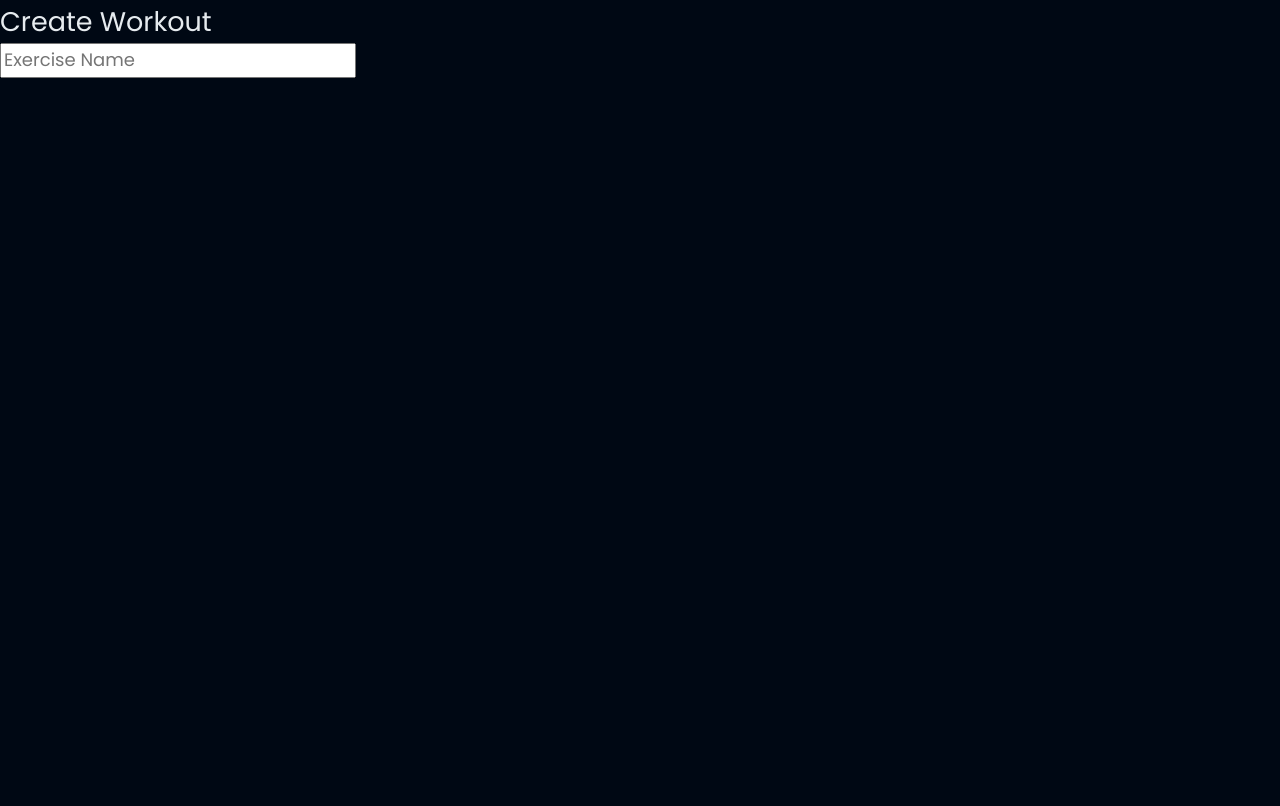
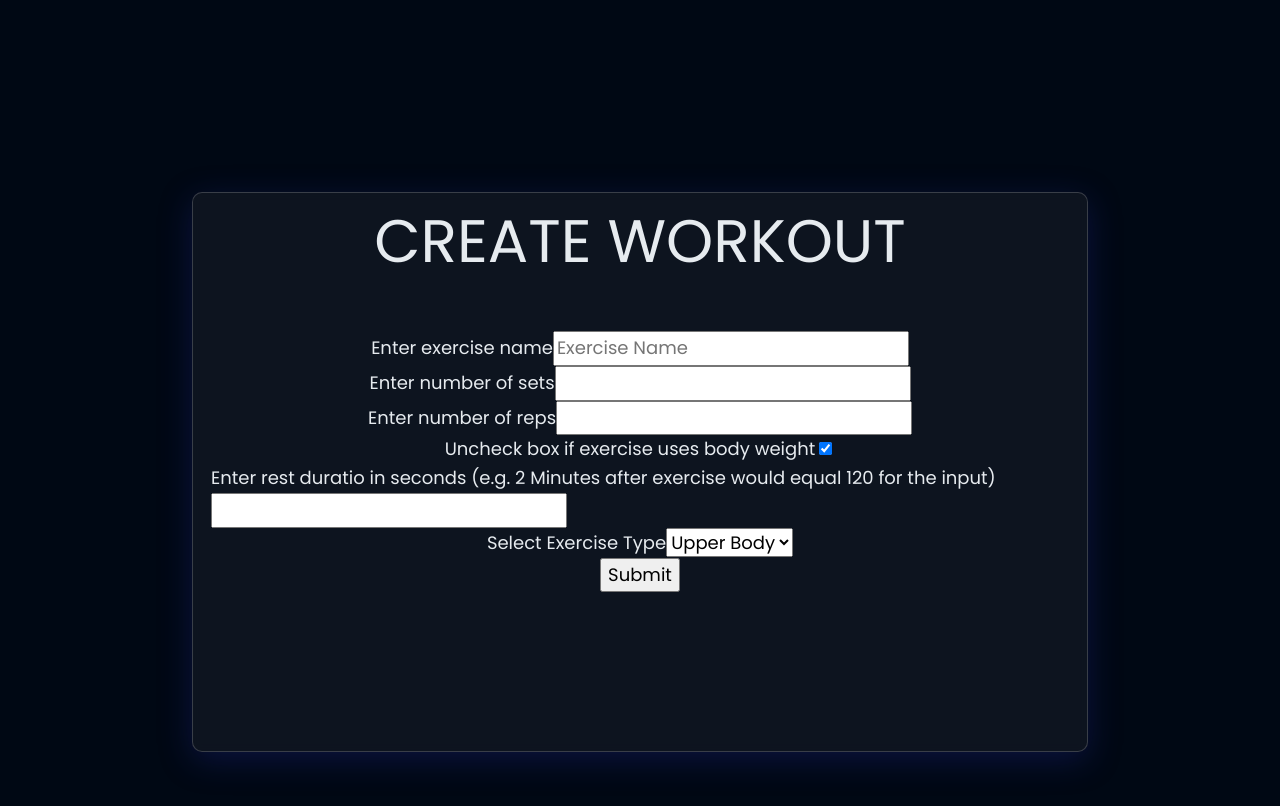
Before and after one commit to BorofskyDev/workout-app, a React (Vite) app: page / in a window 1280 px wide. Shown: the top 806 px of the page. Built offline with nearby package versions, Linux system fonts and the light colour scheme.

Commit message:
skeleton of create workout complete

```diff
--- a/src/App.css
+++ b/src/App.css
@@ -0,0 +1,34 @@
+/* ------------------- */
+/* Utility Classes     */
+/* ------------------- */
+
+
+
+img {
+    display: block;
+    max-width: 100%;
+}
+
+strong {
+    font-weight: var(--fw-bolder);
+}
+
+:focus {
+    outline: 3px solid hsl(var(--clr-primary));
+    outline-offset: 3px;
+}
+
+/* ------------------- */
+/* Typography          */
+/* ------------------- */
+
+h1,
+h2,
+h3 {
+    line-height: 1;
+    margin: 0;
+}
+
+h1 { font-size: var(--fs-h1 )}
+h2 { font-size: var(--fs-h2 )}
+h3 { font-size: var(--fs-h3 )}
--- a/src/components/CreateWorkout/CreateWorkout.css
+++ b/src/components/CreateWorkout/CreateWorkout.css
@@ -1 +1,32 @@
-@import '../../index.css';
+/* @import '../../index.css'; */
+
+.workout {
+  margin: 15% auto;
+  padding: 1em;
+  height: 70vh;
+  width: 70vw;
+  display: flex;
+  flex-direction: column;
+  align-items: center;
+  justify-content: flex-start;
+  background: rgba(255, 255, 255, 0.05);
+  box-shadow: 0 8px 32px 0 rgba(31, 38, 135, 0.37);
+  backdrop-filter: blur(5.5px);
+  -webkit-backdrop-filter: blur(5.5px);
+  border-radius: 10px;
+  border: 1px solid rgba(255, 255, 255, 0.18);
+}
+
+.workout__title {
+    text-transform: uppercase;
+    overflow: hidden;
+    margin-bottom: 1em;
+}
+
+.workout__form {
+    display: flex;
+    flex-direction: column;
+    align-items: center;
+    justify-content: space-around;
+    margin-bottom: 1em;
+}
--- a/src/components/CreateWorkout/CreateWorkout.jsx
+++ b/src/components/CreateWorkout/CreateWorkout.jsx
@@ -1,25 +1,119 @@
-import React, { useState } from 'react'
-import { FaArrowAltCircleRight } from 'react-icons/fa';
+import React, { useState } from 'react';
+import './CreateWorkout.css';
 
 function CreateWorkout() {
-    const [formData, setFormData] = useState({
-        exerciseName: "",
-        sets: "",
-        reps: "",
-        weightType: "",
-        useWeight: true,
-        restPeriod: ""
-    })
+  const [formData, setFormData] = useState({
+    exerciseName: '',
+    sets: '',
+    reps: '',
+    isWeight: true,
+    restPeriod: '',
+    workoutType: '',
+  });
+
+  function handleChange(event) {
+    const { name, value, type, checked } = event.target;
+    setFormData((prevFormData) => {
+      return {
+        ...prevFormData,
+        [name]: type === 'checkbox' ? checked : value,
+      };
+    });
+  }
+
   return (
     <section className="workout">
       <h2 className="workout__title">Create Workout</h2>
       <div className="workout__main">
-        <form  className="workout__form">
-            <input type="text" placeholder="Exercise Name"  className="workout__input" />
+        <form className="workout__form">
+          <div className="workout__box exercise-name">
+            <label htmlFor="exerciseName" className="workout__label">
+              Enter exercise name
+            </label>
+            <input
+              type="text"
+              placeholder="Exercise Name"
+              onChange={handleChange}
+              name="exerciseName"
+              value={formData.exerciseName}
+              className="workout__input"
+            />
+          </div>
+          <div className="workout__box sets">
+            <label htmlFor="sets" className="workout__label">
+              Enter number of sets
+            </label>
+            <input
+              type="number"
+              onChange={handleChange}
+              name="sets"
+              value={formData.value}
+              className="workout__number"
+            />
+          </div>
+          <div className="workout__box reps">
+            <label htmlFor="reps" className="workout__label">
+              Enter number of reps
+            </label>
+            <input
+              type="number"
+              onChange={handleChange}
+              name="reps"
+              value={formData.reps}
+              className="workout__number"
+            />
+          </div>
+          <div className="workout__box weight-type">
+            <label htmlFor="isWeight" className="workout__label">
+              Uncheck box if exercise uses body weight
+            </label>
+            <input
+              type="checkbox"
+              id="isWeight"
+              checked={formData.isWeight}
+              onChange={handleChange}
+              name="isWeight"
+              className="workout__check"
+            />
+          </div>
+          <div className="workout__box rest-period">
+            <label htmlFor="restPeriod" className="workout__label">
+              Enter rest duratio in seconds (e.g. 2 Minutes after exercise would
+              equal 120 for the input)
+            </label>
+            <input
+              type="number"
+              onChange={handleChange}
+              name="restPeriod"
+              value={formData.restPeriod}
+              className="workout__number"
+            />
+          </div>
+          <div className="workout__box workout-type">
+            <label htmlFor="workoutType" className="workout__label">
+              Select Exercise Type
+            </label>
+            <select
+              name="workoutType"
+              id="workoutType"
+              onChange={handleChange}
+              value={formData.workoutType}
+              className="workout__selection"
+            >
+              <option value="upperBody">Upper Body</option>
+              <option value="upperBody">Lower Body</option>
+              <option value="upperBody">Core (Abs)</option>
+              <option value="upperBody">Cardio</option>
+              <option value="upperBody">Other</option>
+            </select>
+          </div>
+          <div className="workout__box submit-btn">
+            <button className="btn">Submit</button>
+          </div>
         </form>
       </div>
     </section>
   );
 }
 
-export default CreateWorkout
+export default CreateWorkout;
```
